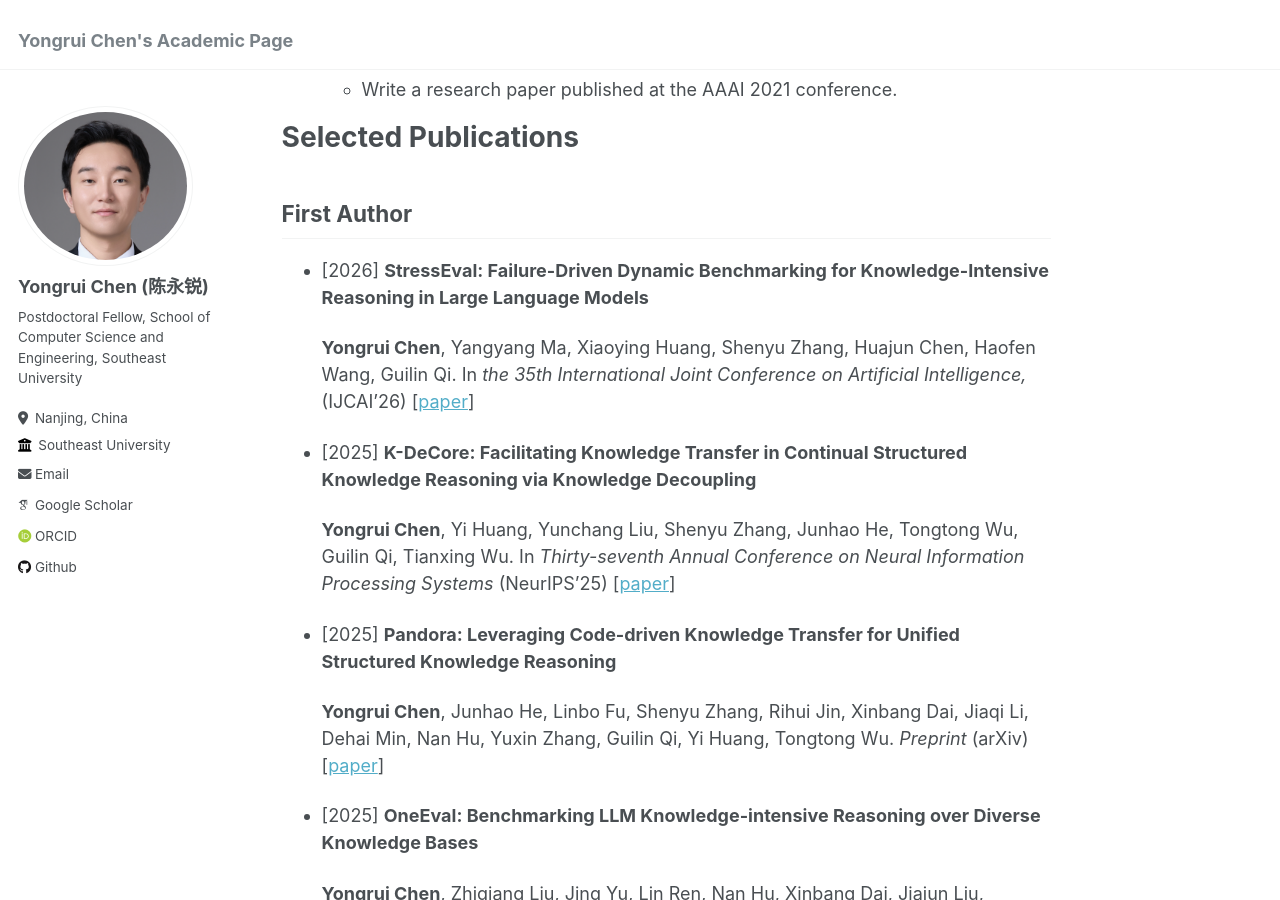
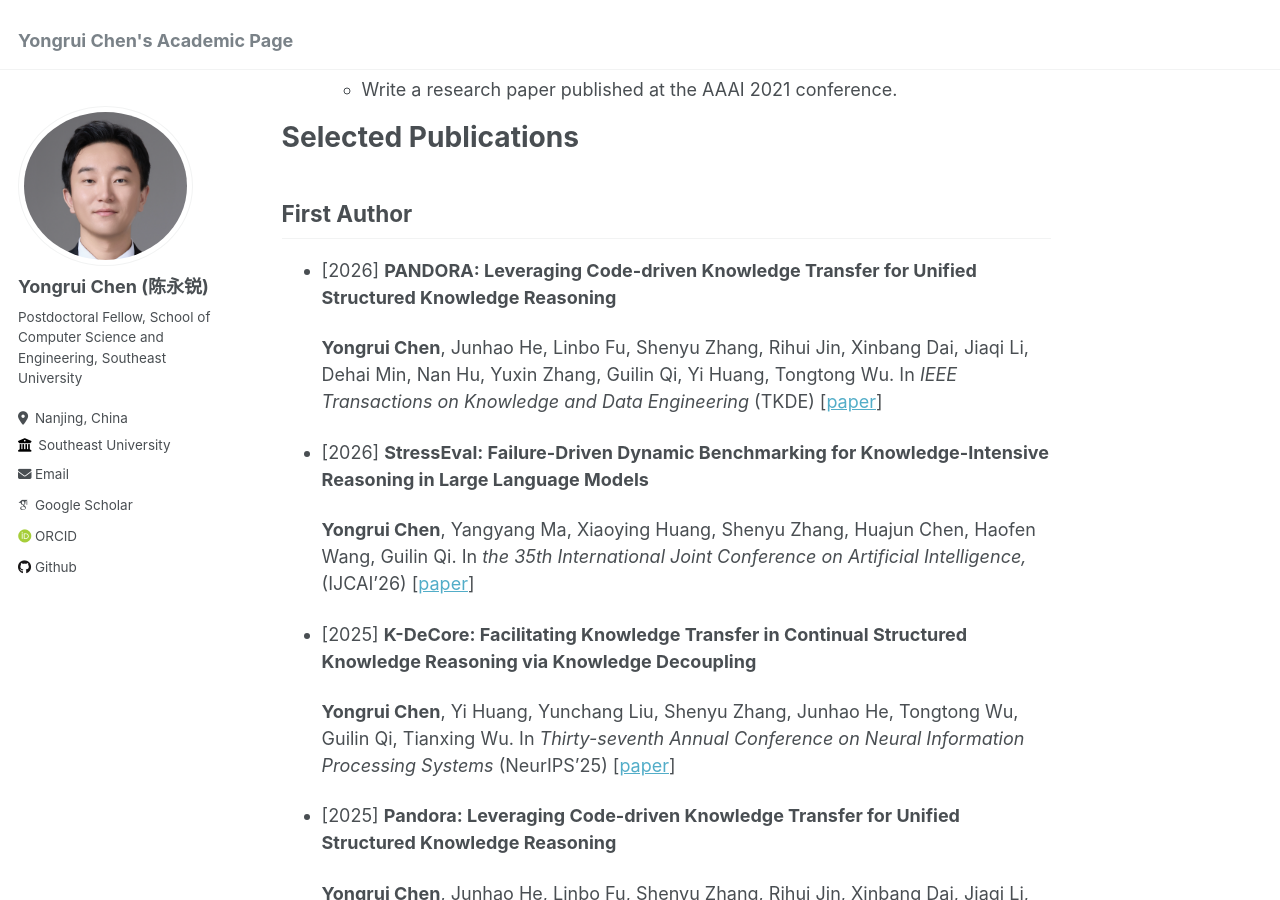
Before and after one commit to Bahuia/bahuia.github.io, a Jekyll site: the page built from _pages/about.md, in a window 1280 px wide and 900 px high, scrolled down 1145 px. Built offline with Jekyll 4.4.1, drawn with Linux system fonts in a browser that asks for light colours; some web fonts are replaced.

Commit message:
add pandora

```diff
--- a/_pages/about.md
+++ b/_pages/about.md
@@ -50,6 +50,11 @@ Selected Publications
 
 First Author
 ------
+* [2026] **PANDORA: Leveraging Code-driven Knowledge Transfer for Unified Structured Knowledge Reasoning**
+
+    **Yongrui Chen**, Junhao He, Linbo Fu, Shenyu Zhang, Rihui Jin, Xinbang Dai, Jiaqi Li, Dehai Min, Nan Hu, Yuxin Zhang, Guilin Qi, Yi Huang, Tongtong Wu.
+    In *IEEE Transactions on Knowledge and Data Engineering* (TKDE) [[paper](https://arxiv.org/pdf/2508.17905?)]
+
 * [2026] **StressEval: Failure-Driven Dynamic Benchmarking for Knowledge-Intensive Reasoning in Large Language Models**
 
     **Yongrui Chen**, Yangyang Ma, Xiaoying Huang, Shenyu Zhang, Huajun Chen, Haofen Wang, Guilin Qi.
```
